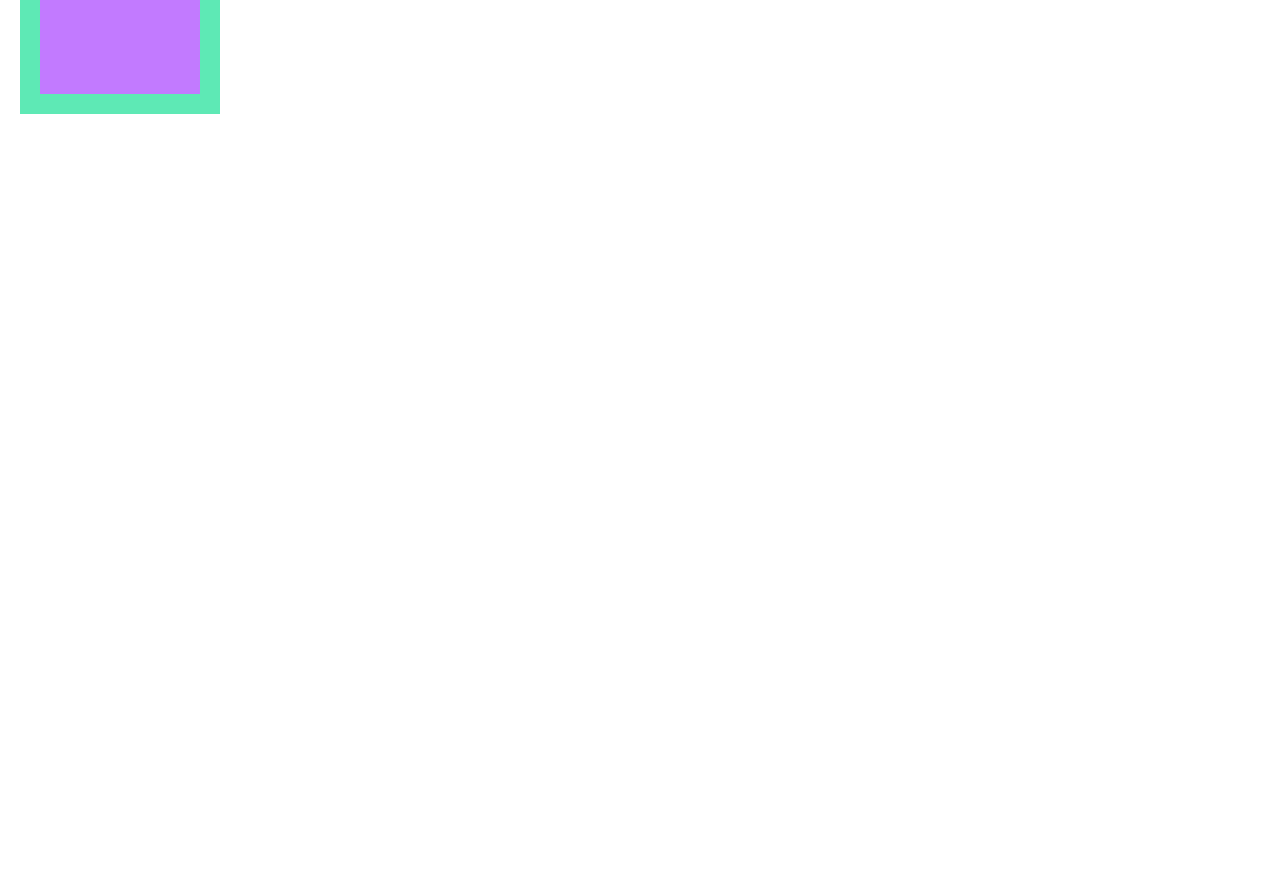
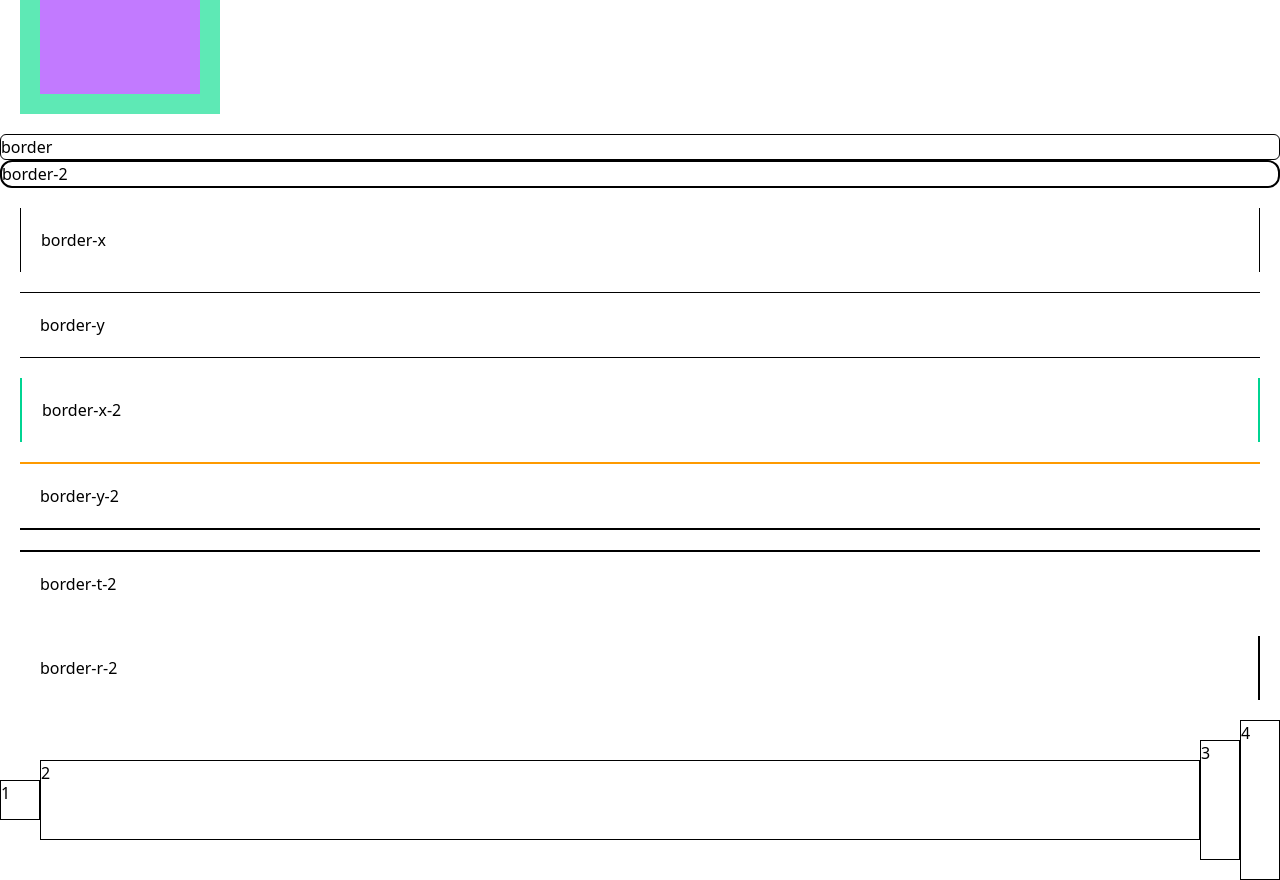
Before and after one commit to kangdy25/Fullstack-Mastery, a React (Vite) app: page / in a window 1280 px wide. Shown: the part 720-1600 px from the top of the page. Before the commit the page ends 854 px from the top, so only its background shows below. Built offline with nearby package versions, Linux system fonts and the light colour scheme.

Commit message:
Tailwind CSS Core Concepts (2)

```diff
--- a/src/App.tsx
+++ b/src/App.tsx
@@ -32,6 +32,24 @@ function App() {
       <div className="m-5 h-50 w-50 bg-emerald-300 p-5">
         <div className="h-full w-full bg-purple-400"></div>
       </div>
+
+      {/* 5. 경계선 */}
+      <div className="rounded-md border">border</div>
+      <div className="rounded-xl border-2">border-2</div>
+      <div className="m-5 border-x p-5">border-x</div>
+      <div className="m-5 border-y p-5">border-y</div>
+      <div className="m-5 border-x-2 border-emerald-400 p-5">border-x-2</div>
+      <div className="m-5 border-y-2 border-t-amber-500 p-5">border-y-2</div>
+      <div className="m-5 border-t-2 p-5">border-t-2</div>
+      <div className="m-5 border-r-2 p-5">border-r-2</div>
+
+      {/* 6. Flex */}
+      <div className="flex flex-row items-center justify-center">
+        <div className="h-10 w-10 border">1</div>
+        <div className="h-20 w-10 flex-1 border">2</div>
+        <div className="h-30 w-10 border">3</div>
+        <div className="h-40 w-10 border">4</div>
+      </div>
     </div>
   );
 }
```
